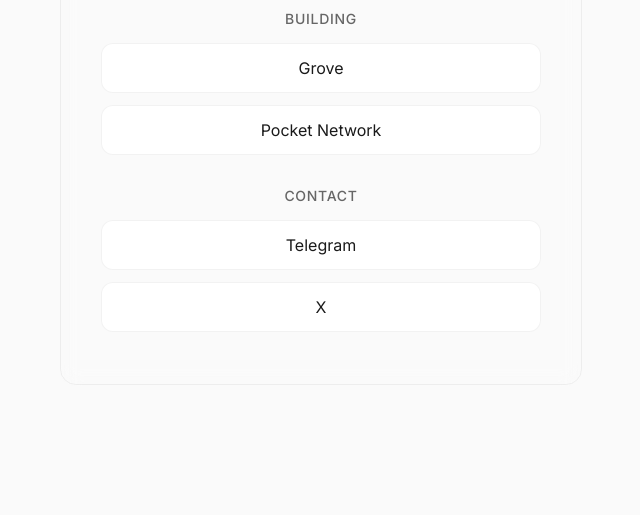
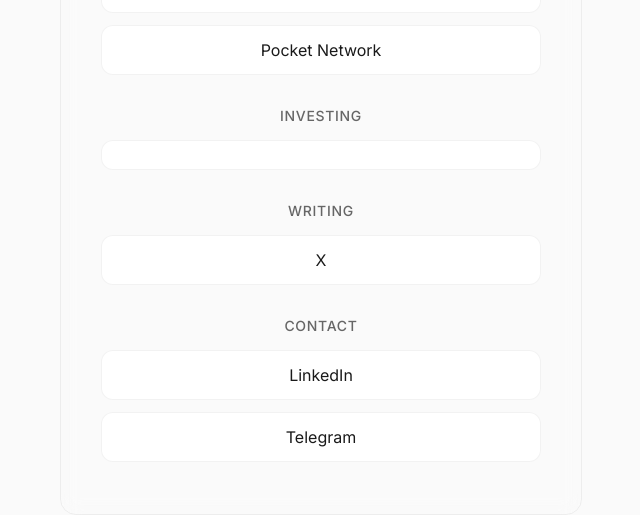
Before and after one commit to ArtSabintsev/artsabintsev.github.io, a plain HTML site: page index.html in a window 1280 px wide. Shown: the part 334-849 px from the top of the page, without its empty margins (319-959 px from the left). Before the commit the page ends 800 px from the top, so only its background shows below. Drawn offline with Linux system fonts and the light colour scheme.

Commit message:
Add LinkedIn, Investing, and Writing sections
- Add LinkedIn to Contact section
- Add new Writing section with X profile link
- Reorganize sections: Building, Investing, Writing, Contact

🤖 Generated with [Claude Code](https://claude.com/claude-code)

Co-Authored-By: Claude <noreply@anthropic.com>

```diff
--- a/index.html
+++ b/index.html
@@ -26,12 +26,24 @@
             </div>
         </div>
         <div class="section">
+            <h2>Investing</h2>
+            <div class="link">
+                <a href="https://"></a>
+            </div>
+        </div>
+        <div class="section">
+            <h2>Writing</h2>
+            <div class="link">
+                <a href="https://x.com/artsabintsev">X</a>
+            </div>
+        </div>
+        <div class="section">
             <h2>Contact</h2>
             <div class="link">
-                <a href="https://t.me/artsabintsev/">Telegram</a>
+                <a href="https://linkedin.com/in/artsabintsev">LinkedIn</a>
             </div>
             <div class="link">
-                <a href="https://x.com/artsabintsev">X</a>
+                <a href="https://t.me/artsabintsev/">Telegram</a>
             </div>
         </div>
     </div>
```
